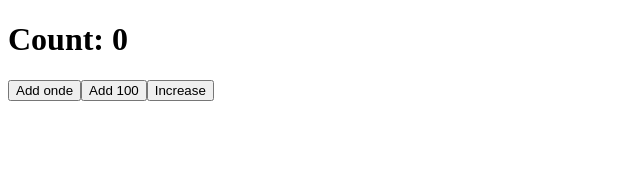
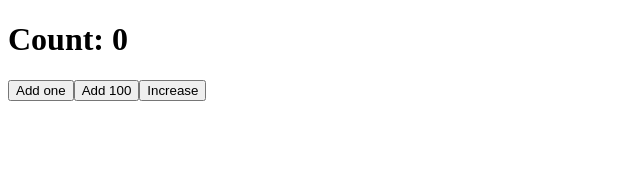
Before and after one commit to mate-academy/react_counter, a React (Create React App) app: page / in a window 1280 px wide. Shown: the top 170 px of the page, without its empty margins (0-640 px from the left). Built offline with nearby package versions, Linux system fonts and the light colour scheme; the HTML template or start-up script is replaced by a standard one.

Commit message:
fix increase

```diff
--- a/src/component/Counter.tsx
+++ b/src/component/Counter.tsx
@@ -18,20 +18,18 @@ export default class App extends React.Component<{}, State> {
   };
 
   increase = () => {
-    this.setState((state) => {
-      if (state.count % 5 === 0) {
-        this.add100();
-      }
+    if (this.state.count % 5 === 0) {
+      this.add100();
+    }
 
-      this.addOne();
-    });
+    this.addOne();
   };
 
   render() {
     return (
       <>
         <h1>{`Count: ${this.state.count}`}</h1>
-        <button type="button" onClick={this.addOne}>Add onde</button>
+        <button type="button" onClick={this.addOne}>Add one</button>
         <button type="button" onClick={this.add100}>Add 100</button>
         <button type="button" onClick={this.increase}>Increase</button>
       </>
```
